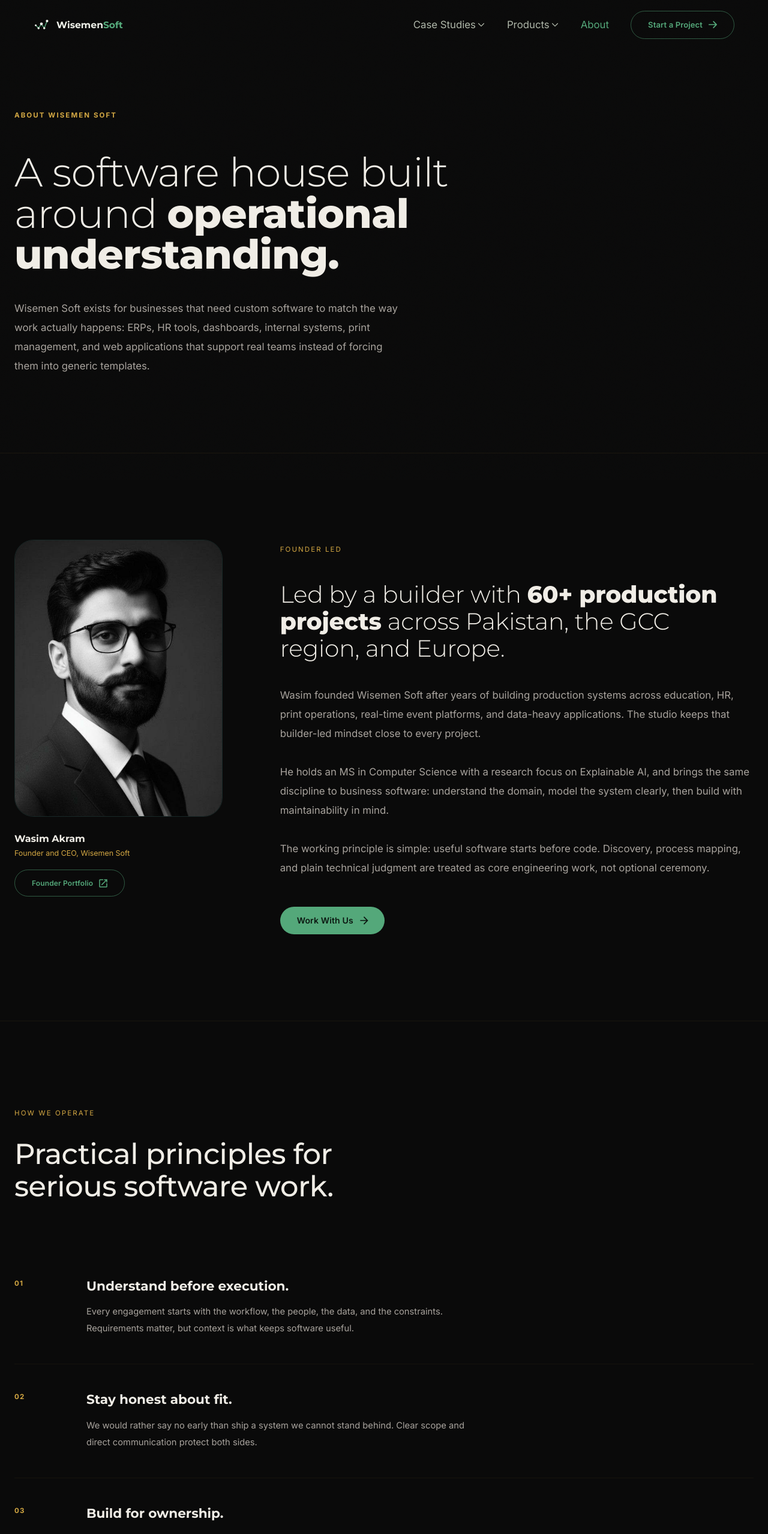
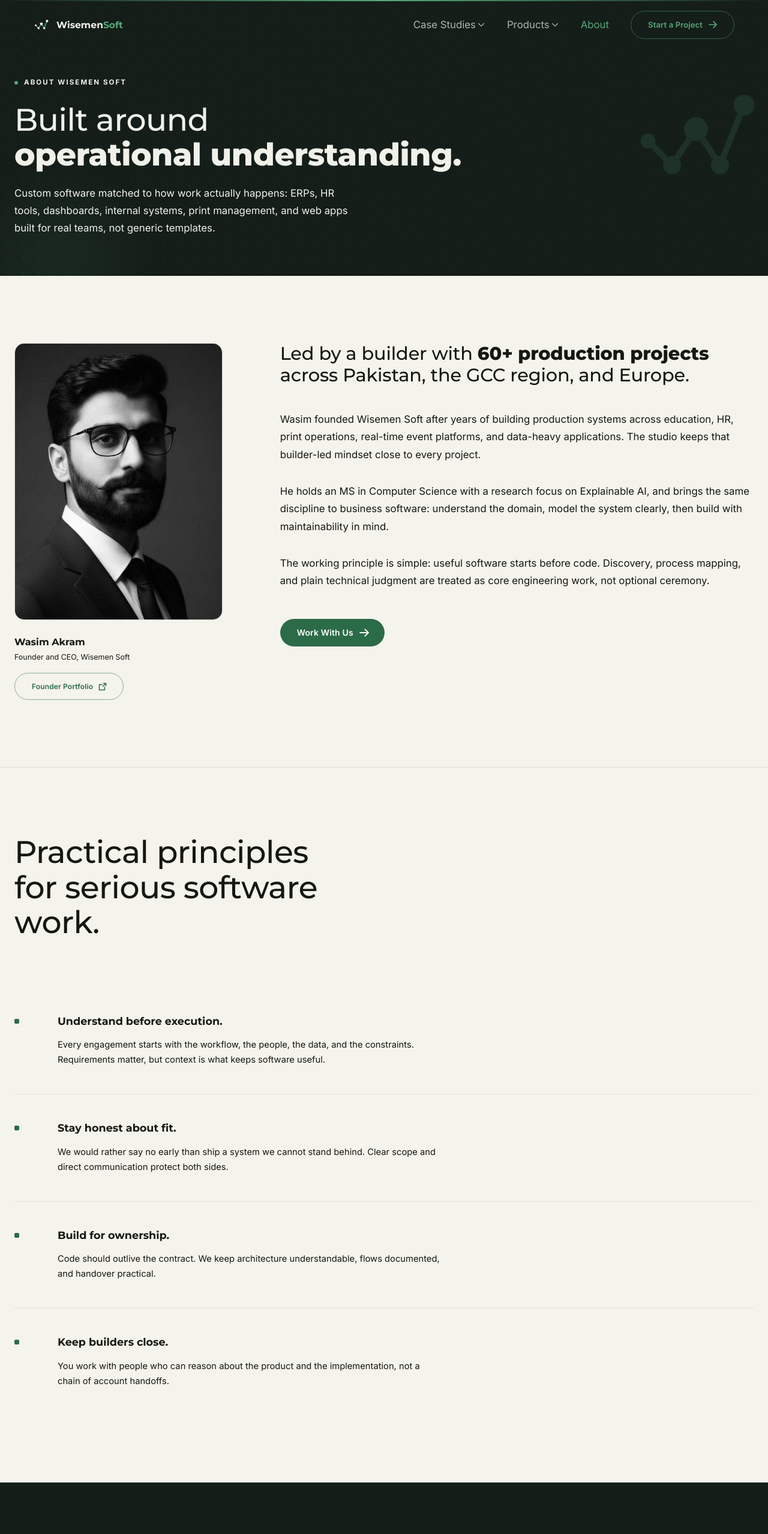
Before and after one commit to wasimakram516/wisemen-soft, a Next.js app: page /about in a window 1280 px wide. Shown: the top 2558 px of the page at 60% size. Built offline with nearby package versions, Linux system fonts and the light colour scheme; what @mui/material-nextjs would draw is missing.

Commit message:
feat(about): adopt PageBanner, light theme body, and per-element stagger

```diff
--- a/app/about/AboutClient.js
+++ b/app/about/AboutClient.js
@@ -1,13 +1,13 @@
 'use client';
 
 import { Box, Button, Container, Grid, Typography } from '@mui/material';
-import ArrowForwardIcon from '@mui/icons-material/ArrowForward';
-import OpenInNewIcon from '@mui/icons-material/OpenInNew';
-import { motion } from 'framer-motion';
+import { ArrowRight as ArrowForwardIcon } from '@phosphor-icons/react';
+import { ArrowSquareOut as OpenInNewIcon } from '@phosphor-icons/react';
 import Image from 'next/image';
 import Link from 'next/link';
-
-const MotionBox = motion.create(Box);
+import PageBanner from '@/components/PageBanner';
+import ThemeSection from '@/components/ThemeSection';
+import { Reveal, Stagger, StaggerItem } from '@/components/motion/Reveal';
 
 const values = [
   {
@@ -34,53 +34,30 @@ const values = [
 
 export default function AboutClient() {
   return (
-    <Box sx={{ background: '#0A0A0A', minHeight: '100vh' }}>
-      <Box sx={{ pt: { xs: 18, md: 22 }, pb: { xs: 12, md: 16 }, borderBottom: '1px solid rgba(212,168,67,0.08)' }}>
-        <Container maxWidth="lg">
-          <MotionBox
-            initial={{ opacity: 0 }}
-            animate={{ opacity: 1 }}
-            transition={{ duration: 0.5 }}
-            sx={{ mb: 6 }}
-          >
+    <ThemeSection mode="light" as="div" sx={{ minHeight: '100vh' }}>
+      <PageBanner
+        eyebrow="About Wisemen Soft"
+        titleTop="Built around"
+        titleBottom="operational understanding."
+        description="Custom software matched to how work actually happens: ERPs, HR tools, dashboards, internal systems, print management, and web apps built for real teams, not generic templates."
+        maxWidth={640}
+      />
 
-            <Typography variant="caption" sx={{ color: '#D4A843', letterSpacing: '0.18em', textTransform: 'uppercase', fontSize: '0.72rem', fontWeight: 700 }}>
-              About Wisemen Soft
-            </Typography>
-          </MotionBox>
-
-          <MotionBox
-            initial={{ opacity: 0, y: 30 }}
-            animate={{ opacity: 1, y: 0 }}
-            transition={{ duration: 0.7, ease: [0.16, 1, 0.3, 1] }}
-            sx={{ maxWidth: 820 }}
-          >
-            <Typography variant="h1" sx={{ fontSize: { xs: '2.35rem', md: '3.5rem', lg: '4.2rem' }, color: '#F0EDE6', lineHeight: 1.02, mb: 5 }}>
-              <Box component="span" sx={{ fontWeight: 100 }}>A software house built around </Box>
-              <Box component="span" sx={{ fontWeight: 800 }}>operational understanding.</Box>
-            </Typography>
-            <Typography variant="body1" sx={{ color: '#A8A39D', lineHeight: 1.9, fontSize: '1.05rem', maxWidth: 640 }}>
-              Wisemen Soft exists for businesses that need custom software to match the way work actually happens:
-              ERPs, HR tools, dashboards, internal systems, print management, and web applications that support real
-              teams instead of forcing them into generic templates.
-            </Typography>
-          </MotionBox>
-        </Container>
-      </Box>
-
-      <Box sx={{ py: { xs: 12, md: 18 }, borderBottom: '1px solid rgba(212,168,67,0.08)' }}>
+      <Box sx={{ py: { xs: 10, md: 14 }, borderBottom: 1, borderColor: 'divider' }}>
         <Container maxWidth="lg">
           <Grid container spacing={{ xs: 8, md: 12 }} sx={{ alignItems: 'flex-start' }}>
             <Grid size={{ xs: 12, md: 4 }}>
-              <MotionBox initial={{ opacity: 0, x: -20 }} whileInView={{ opacity: 1, x: 0 }} viewport={{ once: true }} transition={{ duration: 0.6 }}>
+              <Stagger stagger={0.1}>
+                <StaggerItem>
                   <Box
                     sx={{
                       position: 'relative',
                       width: '100%',
                       aspectRatio: '3/4',
-                    borderRadius: 2,
+                      borderRadius: 1,
                       overflow: 'hidden',
-                    border: '1px solid rgba(92,177,170,0.18)',
+                      border: 1,
+                      borderColor: 'divider',
                     }}
                   >
                     <Image
@@ -91,18 +68,21 @@ export default function AboutClient() {
                       style={{ objectFit: 'cover', objectPosition: 'center top' }}
                     />
                   </Box>
+                </StaggerItem>
 
-                <Box sx={{ mt: 3 }}>
-                  <Typography variant="h6" sx={{ color: '#F0EDE6', fontWeight: 700, mb: 0.25 }}>
+                <StaggerItem sx={{ mt: 3 }}>
+                  <Typography variant="h6" color="text.primary" sx={{ fontWeight: 700, mb: 0.25 }}>
                     Wasim Akram
                   </Typography>
-                  <Typography variant="caption" sx={{ color: '#D4A843', display: 'block', mb: 2 }}>
+                  <Typography variant="caption" color="primary.main" sx={{ display: 'block', mb: 2 }}>
                     Founder and CEO, Wisemen Soft
                   </Typography>
+                </StaggerItem>
+                <StaggerItem>
                   <Button
                     variant="outlined"
                     size="small"
-                    endIcon={<OpenInNewIcon fontSize="small" />}
+                    endIcon={<OpenInNewIcon size={16} weight="bold" />}
                     href="https://www.wasimakram.org"
                     target="_blank"
                     rel="noopener noreferrer"
@@ -110,104 +90,97 @@ export default function AboutClient() {
                   >
                     Founder Portfolio
                   </Button>
-                </Box>
-              </MotionBox>
+                </StaggerItem>
+              </Stagger>
             </Grid>
 
             <Grid size={{ xs: 12, md: 8 }}>
-              <MotionBox initial={{ opacity: 0, x: 20 }} whileInView={{ opacity: 1, x: 0 }} viewport={{ once: true }} transition={{ duration: 0.6, delay: 0.1 }}>
-                <Box sx={{ mb: 5 }}>
+              <Reveal direction="right" delay={0.1}>
+                <Typography variant="h3" color="text.primary" sx={{ mb: 5 }}>
+                  <Box component="span" sx={{ fontWeight: 500 }}>Led by a builder with </Box>
+                  <Box component="span" sx={{ fontWeight: 800 }}>60+ production projects</Box>
+                  <Box component="span" sx={{ fontWeight: 500 }}> across Pakistan, the GCC region, and Europe.</Box>
+                </Typography>
+              </Reveal>
 
-                  <Typography variant="caption" sx={{ color: '#D4A843', letterSpacing: '0.18em', textTransform: 'uppercase', fontSize: '0.72rem' }}>
-                    Founder Led
-                  </Typography>
-                </Box>
-
-                <Typography variant="h3" sx={{ fontSize: { xs: '1.8rem', md: '2.45rem' }, color: '#F0EDE6', mb: 5, lineHeight: 1.15 }}>
-                  <Box component="span" sx={{ fontWeight: 100 }}>Led by a builder with </Box>
-                  <Box component="span" sx={{ fontWeight: 800 }}>60+ production projects</Box>
-                  <Box component="span" sx={{ fontWeight: 100 }}> across Pakistan, the GCC region, and Europe.</Box>
-                </Typography>
-
-                <Typography variant="body1" sx={{ color: '#A8A39D', lineHeight: 1.9, mb: 4 }}>
+              <Reveal direction="right" delay={0.16}>
+                <Typography variant="body1" color="text.secondary" sx={{ mb: 4 }}>
                   Wasim founded Wisemen Soft after years of building production systems across education, HR, print
                   operations, real-time event platforms, and data-heavy applications. The studio keeps that builder-led
                   mindset close to every project.
                 </Typography>
+              </Reveal>
 
-                <Typography variant="body1" sx={{ color: '#A8A39D', lineHeight: 1.9, mb: 4 }}>
+              <Reveal direction="right" delay={0.22}>
+                <Typography variant="body1" color="text.secondary" sx={{ mb: 4 }}>
                   He holds an MS in Computer Science with a research focus on Explainable AI, and brings the same
                   discipline to business software: understand the domain, model the system clearly, then build with
                   maintainability in mind.
                 </Typography>
+              </Reveal>
 
-                <Typography variant="body1" sx={{ color: '#A8A39D', lineHeight: 1.9, mb: 6 }}>
+              <Reveal direction="right" delay={0.28}>
+                <Typography variant="body1" color="text.secondary" sx={{ mb: 6 }}>
                   The working principle is simple: useful software starts before code. Discovery, process mapping, and
                   plain technical judgment are treated as core engineering work, not optional ceremony.
                 </Typography>
+              </Reveal>
 
+              <Reveal direction="right" delay={0.34}>
                 <Link href="/contact">
-                  <Button variant="contained" endIcon={<ArrowForwardIcon />}>
+                  <Button variant="contained" endIcon={<ArrowForwardIcon size="1em" weight="bold" />}>
                     Work With Us
                   </Button>
                 </Link>
-              </MotionBox>
+              </Reveal>
             </Grid>
           </Grid>
         </Container>
       </Box>
 
-      <Box sx={{ py: { xs: 12, md: 18 } }}>
+      <Box sx={{ py: { xs: 10, md: 14 } }}>
         <Container maxWidth="lg">
-          <MotionBox initial={{ opacity: 0, y: 20 }} whileInView={{ opacity: 1, y: 0 }} viewport={{ once: true }} transition={{ duration: 0.6 }} sx={{ mb: 10 }}>
-            <Box sx={{ display: 'flex', alignItems: 'center', gap: 2, mb: 4 }}>
-
-              <Typography variant="caption" sx={{ color: '#D4A843', letterSpacing: '0.18em', textTransform: 'uppercase', fontSize: '0.72rem' }}>
-                How We Operate
-              </Typography>
-            </Box>
-            <Typography variant="h2" sx={{ fontSize: { xs: '2rem', md: '3rem' }, color: '#F0EDE6', maxWidth: 560 }}>
+          <Reveal sx={{ mb: 10 }}>
+            <Typography variant="h2" color="text.primary" sx={{ maxWidth: 560 }}>
               Practical principles for serious software work.
             </Typography>
-          </MotionBox>
+          </Reveal>
 
           <Box>
             {values.map((value, index) => (
-              <MotionBox
+              <Stagger
                 key={value.title}
-                initial={{ opacity: 0, y: 20 }}
-                whileInView={{ opacity: 1, y: 0 }}
-                viewport={{ once: true }}
-                transition={{ duration: 0.5, delay: index * 0.08 }}
+                delay={index * 0.08}
+                stagger={0.08}
                 sx={{
                   display: 'grid',
-                  gridTemplateColumns: { xs: '1fr', md: '72px 1fr' },
+                  gridTemplateColumns: { xs: '1fr', md: '24px 1fr' },
                   gap: { xs: 2, md: 6 },
                   py: 5.5,
-                  borderBottom: index < values.length - 1 ? '1px solid rgba(212,168,67,0.06)' : 'none',
+                  borderBottom: index < values.length - 1 ? 1 : 0,
+                  borderColor: 'divider',
                   transition: 'transform 0.24s ease, border-color 0.24s ease',
-                  '&:hover': {
-                    transform: 'translateX(6px)',
-                    borderBottomColor: 'rgba(212,168,67,0.18)',
-                  },
+                  '&:hover': { transform: 'translateX(6px)', borderBottomColor: 'primary.main' },
                 }}
               >
-                <Typography sx={{ color: '#D4A843', fontSize: '0.72rem', fontWeight: 700, letterSpacing: '0.1em' }}>
-                  {String(index + 1).padStart(2, '0')}
-                </Typography>
+                <Box sx={{ width: 8, height: 8, borderRadius: '2px', bgcolor: 'primary.main', mt: 1, display: { xs: 'none', md: 'block' } }} />
                 <Box>
-                  <Typography variant="h5" sx={{ color: '#F0EDE6', mb: 2, fontWeight: 700, fontSize: { xs: '1.15rem', md: '1.35rem' } }}>
+                  <StaggerItem>
+                    <Typography variant="h5" color="text.primary" sx={{ mb: 2, fontWeight: 700 }}>
                       {value.title}
                     </Typography>
-                  <Typography variant="body2" sx={{ color: '#A8A39D', lineHeight: 1.9, maxWidth: 640 }}>
+                  </StaggerItem>
+                  <StaggerItem>
+                    <Typography variant="body2" color="text.secondary" sx={{ maxWidth: 640 }}>
                       {value.description}
                     </Typography>
+                  </StaggerItem>
                 </Box>
-              </MotionBox>
+              </Stagger>
             ))}
           </Box>
         </Container>
       </Box>
-    </Box>
+    </ThemeSection>
   );
 }
```
Lines whose indentation alone changed are shown as unchanged.
